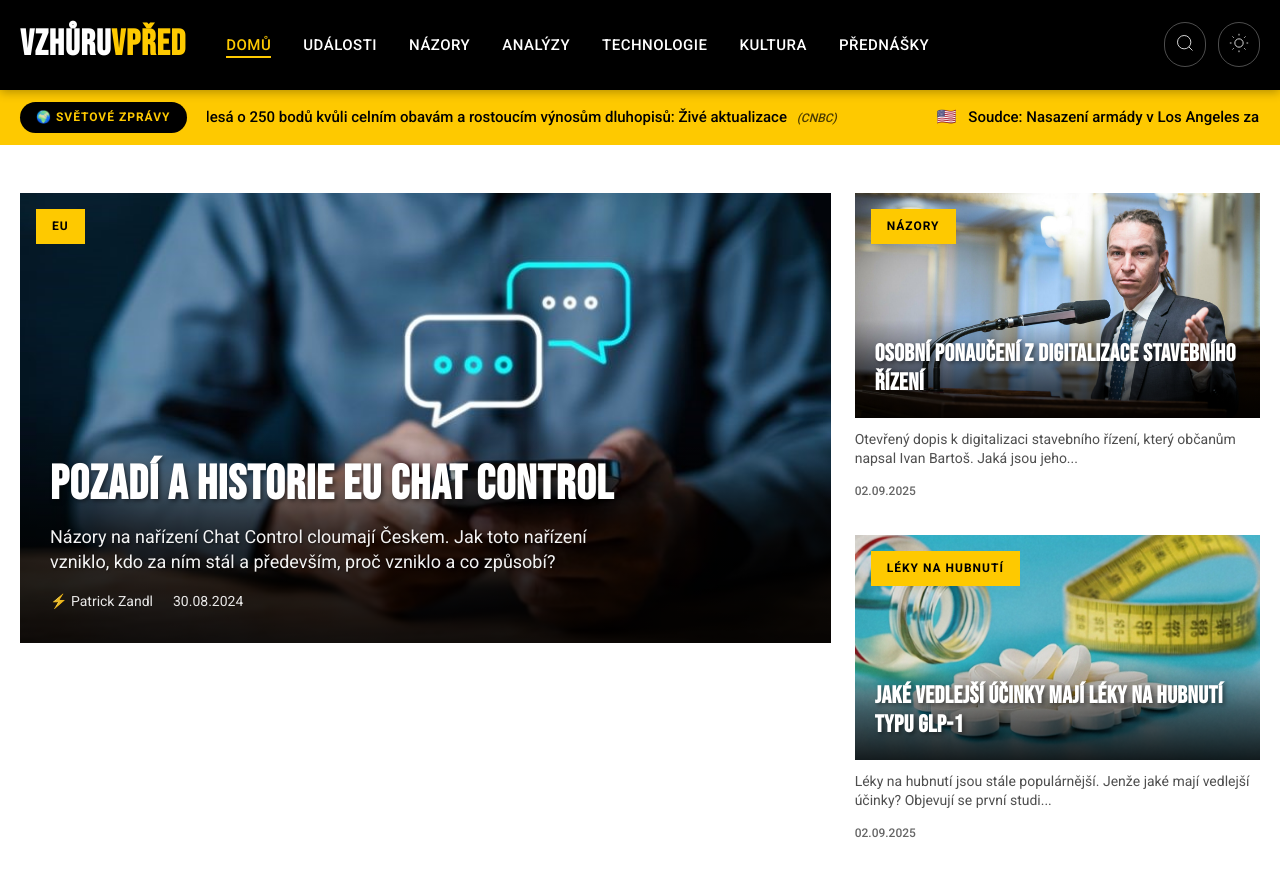
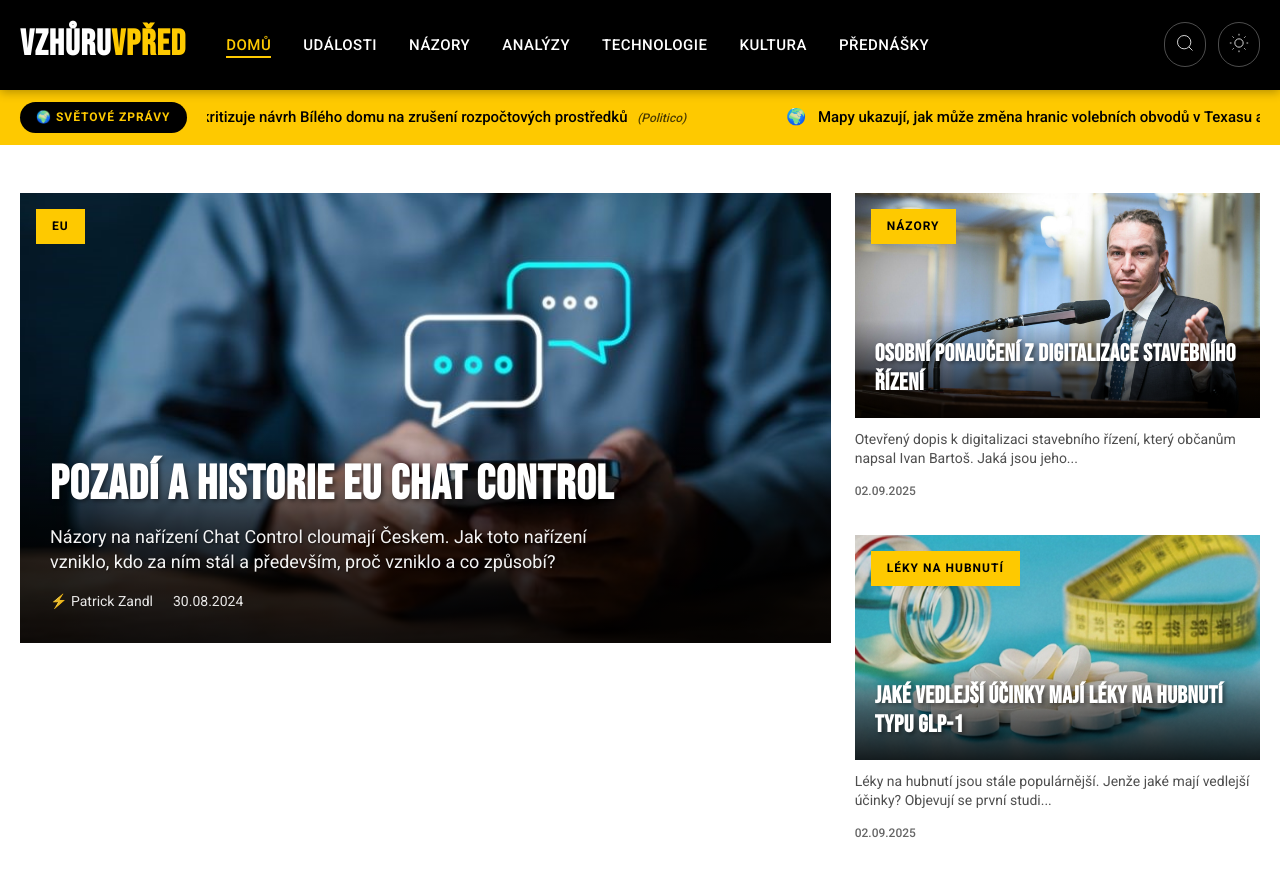
Before and after one commit to tangero/vzhuruvpred, a Jekyll site: the page built from index.html, in a window 1280 px wide and 900 px high. Shown: the top 877 px of the window. Built offline with Jekyll 4.4.1, drawn with Linux system fonts in a browser that asks for light colours; part of the change alters nothing that is shown.

Commit message:
Update world news 2025-09-03 15:21

```diff
--- a/_data/world_news.json
+++ b/_data/world_news.json
@@ -1,32 +1,98 @@
 {
-  "last_updated": "2025-09-03T14:18:09",
+  "last_updated": "2025-09-03T15:19:07",
   "articles": [
     {
       "flag": "🌍",
       "country": "global",
-      "title": "Dow Jones klesá o 250 bodů kvůli celním obavám a rostoucím výnosům dluhopisů: Živé aktualizace",
+      "title": "Murkowská kritizuje návrh Bílého domu na zrušení rozpočtových prostředků",
+      "original_title": "Murkowski slams White House pocket rescission proposal - Politico",
+      "url": "https://www.politico.com/live-updates/2025/09/02/congress/murkowski-slams-white-house-pocket-rescission-proposal-00539956",
+      "urlToImage": "https://www.politico.com/dims4/default/cbfc759/2147483647/resize/1200x/quality/90/?url=https%3A%2F%2Fstatic.politico.com%2F05%2Fbd%2Fd4bfe39642cba7da654c6261933f%2Fu-s-congress-76153.jpg",
+      "source": "Politico",
+      "publishedAt": "2025-09-02T16:18:09Z",
+      "description": "Aljašský republikán sám změnil původní žádost Bílého domu o vrácení peněz."
+    },
+    {
+      "flag": "🌍",
+      "country": "global",
+      "title": "Mapy ukazují, jak může změna hranic volebních obvodů v Texasu a Kalifornii ovlivnit křesla v Kongresu",
+      "original_title": "Maps show how Texas and California's redistricting could affect congressional seats - CBS News",
+      "url": "https://www.cbsnews.com/news/texas-californias-redistricting-maps/",
+      "urlToImage": "https://assets1.cbsnewsstatic.com/hub/i/r/2025/08/31/5c48b38a-70ab-40e2-aaee-15ac7e6bbc55/thumbnail/1200x630/96cda73af9fa342f631b1212b0e4da4c/newsom-abbot.png",
+      "source": "CBS News",
+      "publishedAt": "2025-09-02T14:38:19Z",
+      "description": "Podívejte se na mapy, jak by se mohl prosadit tlak Texasu a Kalifornie na základě výsledků voleb v roce 2024."
+    },
+    {
+      "flag": "🌍",
+      "country": "global",
+      "title": "Muž obviněný z vraždy po střelbě v Houstonu při vtípku se zaklepáním na dveře, při které zemřel 11letý chlapec",
+      "original_title": "Man charged with murder in Houston door-knock prank shooting of 11-year-old boy - ABC News",
+      "url": "https://abcnews.go.com/US/man-charged-murder-houston-ding-dong-ditch-shooting/story?id\\\\u003d125177715",
+      "urlToImage": null,
+      "source": "ABC News",
+      "publishedAt": "2025-09-02T14:26:15Z",
+      "description": ""
+    },
+    {
+      "flag": "🇺🇸",
+      "country": "us",
+      "title": "Chloë Grace Moretz a Kate Harrison se vdaly",
+      "original_title": "Chloë Grace Moretz and Kate Harrison are married - The Seattle Times",
+      "url": "https://www.seattletimes.com/entertainment/chloe-grace-moretz-and-kate-harrison-are-married/",
+      "urlToImage": "https://images.seattletimes.com/wp-content/uploads/2025/09/urnpublicidap.orgcb861fe9c5b14fb3621bf950b9bd9f9cPeople-Chloe_Grace_Moretz_Wedding_81011.jpg?d=1200x630",
+      "source": "The Seattle Times",
+      "publishedAt": "2025-09-02T14:20:39Z",
+      "description": "Herečka Chloë Grace Moretz a modelka Kate Harrison se vdaly. Dvojice si řekla ano během soukromého obřadu o svátku práce na neznámém místě."
+    },
+    {
+      "flag": "🌍",
+      "country": "global",
+      "title": "Dow Jones klesá o 250 bodů kvůli obavám z cel a rostoucím výnosům dluhopisů: Živě",
       "original_title": "Dow falls 250 points to kick off September on tariff worries, rising bond yields: Live updates - CNBC",
       "url": "https://www.cnbc.com/2025/09/01/stock-market-today-live-updates.html",
       "urlToImage": "https://image.cnbcfm.com/api/v1/image/108131509-1744642943126-gettyimages-2209682815-ag_nyse_02.jpeg?v=1756819988&w=1920&h=1080",
       "source": "CNBC",
       "publishedAt": "2025-09-02T14:03:00Z",
-      "description": "Wall Street zvažuje rozhodnutí odvolacího soudu, který v pátek určil většinu celosvětových cel Donalda Trumpa za nezákonná"
+      "description": "Wall Street zvažuje rozhodnutí odvolacího soudu, který v pátek označil většinu celních tarifů Donalda Trumpa za nelegální"
+    },
+    {
+      "flag": "🌍",
+      "country": "global",
+      "title": "Soudce rozhodl, že Trump nezákonně nasadil Národní gardu v Los Angeles",
+      "original_title": "Judge rules Trump illegally deployed National Guard to L.A. - NBC News",
+      "url": "https://www.nbcnews.com/news/us-news/judge-rules-trump-illegally-deployed-national-guard-l-rcna224779",
+      "urlToImage": "https://media-cldnry.s-nbcnews.com/image/upload/t_nbcnews-fp-1200-630,f_auto,q_auto:best/rockcms/2025-08/250813-california-national-guard-ch-1232-52aa67.jpg",
+      "source": "NBC News",
+      "publishedAt": "2025-09-02T13:52:00Z",
+      "description": "Kalifornský federální soudce v úterý rozhodl, že Trumpova administrativa porušila zákon z 19. století, když v červnu vyslala do Los Angeles 4000 příslušníků Národní gardy a 700 mariňáků."
+    },
+    {
+      "flag": "🌍",
+      "country": "global",
+      "title": "Trump po dnech spekulací o zdraví naznačuje „oznámení“",
+      "original_title": "Trump Teases ‘Announcement’ After Days of Health Speculation - The Daily Beast",
+      "url": "https://www.thedailybeast.com/trump-trails-announcement-after-days-of-health-speculation/",
+      "urlToImage": "https://www.thedailybeast.com/resizer/v2/H2JQJJNIVJBRPKSJYH63QIUKXY.jpg?smart=true&auth=d741f1ca039ae4b7a2bea2d1ddc412e3322985194212b3e58669f21ea40722e3&width=1200&height=630",
+      "source": "Daily Beast",
+      "publishedAt": "2025-09-02T13:36:00Z",
+      "description": "Online komentáře jsou plné záhadného mediálního hovoru."
     },
     {
       "flag": "🇺🇸",
       "country": "us",
-      "title": "Soudce: Nasazení armády v Los Angeles za Trumpa bylo nezákonné",
-      "original_title": "Judge says Trump administration’s use of US military in Los Angeles violated federal law - CNN",
-      "url": "https://www.cnn.com/2025/09/02/politics/national-guard-california-trump-posse-comitatus-act-breyer",
-      "urlToImage": "https://media.cnn.com/api/v1/images/stellar/prod/c-ap25220770215156.jpg?c=16x9&q=w_800,c_fill",
-      "source": "CNN",
-      "publishedAt": "2025-09-02T13:22:00Z",
-      "description": "Federální soudce v úterý rozhodl, že prezident Donald Trump a ministr obrany Pete Hegseth porušili federální zákon tím, že letos v létě použili americkou armádu k provádění donucovacích činností v ..."
+      "title": "Hvězda 'House of Cards' Robin Wright odhaluje 'sračkový' důvod, proč opouští USA",
+      "original_title": "'House Of Cards' Star Robin Wright Reveals 'S**tshow' Reason She's Leaving The U.S. - HuffPost",
+      "url": "https://www.huffpost.com/entry/robin-wright-leaving-us-england_n_68b6be4de4b081a4d93bbf3e",
+      "urlToImage": "https://img.huffingtonpost.com/asset/68b6e704180000a51e8c6f10.jpeg?cache=BJg5OZAeDQ&ops=500_281%2Cscalefit_1200_630",
+      "source": "HuffPost",
+      "publishedAt": "2025-09-02T13:29:02Z",
+      "description": "Oceněná herečka řekla, že v jejím novém domově je \"svoboda být sám sebou\", kde lidé skutečně \"žijí\"."
     },
     {
       "flag": "🌍",
       "country": "global",
-      "title": "Vědci objevili Alzheimer ve svých genech. A tohle podnikli dál: Zdravotní zprávy",
+      "title": "Tyto vědce našli Alzheimerovu chorobu ve svých genech. A tohle udělali dál: Shots - Health News",
       "original_title": "These scientists found Alzheimer’s in their genes. Here’s what they did next : Shots - Health News - NPR",
       "url": "https://www.npr.org/sections/shots-health-news/2025/09/02/nx-s1-5522371/alzheimers-risk-apoe4-genes-scientists-treatment-advocacy",
       "urlToImage": "https://npr.brightspotcdn.com/dims3/default/strip/false/crop/5557x3126+0+290/resize/1400/quality/100/format/jpeg/?url=http%3A%2F%2Fnpr-brightspot.s3.amazonaws.com%2Fe8%2F0f%2F2fbb4cdd4a9e92c51da2785ec4a7%2Fgettyimages-2183022841.jpg",
@@ -48,18 +114,18 @@
     {
       "flag": "🌍",
       "country": "global",
-      "title": "Herec z filmu Tanec s vlky Graham Greene zemřel ve věku 73 let",
-      "original_title": "'Dances with Wolves' actor Graham Greene dies at 73 - NBC News",
-      "url": "https://www.nbcnews.com/pop-culture/celebrity/dances-wolves-actor-graham-greene-dies-73-rcna228489",
-      "urlToImage": "https://media-cldnry.s-nbcnews.com/image/upload/t_nbcnews-fp-1200-630,f_auto,q_auto:best/rockcms/2025-09/250902-graham-greene-dances-with-wolves-mb-1224-2c1593.jpg",
-      "source": "NBC News",
-      "publishedAt": "2025-09-02T11:59:44Z",
-      "description": "Graham Greene, herec nominovaný na Oscara za film Tanec s vlky, zemřel v pondělí"
+      "title": "Dolby Vision 2 jde za HDR díky většímu využití AI a vyhlazování „autentického pohybu“",
+      "original_title": "Dolby Vision 2 goes beyond HDR with more AI and ‘authentic motion’ smoothing - The Verge",
+      "url": "https://www.theverge.com/news/768842/dolby-vision-2-launch-content-intelligence-tone-mapping",
+      "urlToImage": "https://platform.theverge.com/wp-content/uploads/sites/2/2025/09/dolby-vision-2.png?quality=90&strip=all&crop=11.95454479703%2C10.241010398487%2C85.432527797395%2C79.517979203025&w=1200",
+      "source": "The Verge",
+      "publishedAt": "2025-09-02T12:30:00Z",
+      "description": "Společnost Dolby oznámila Dolby Vision 2, který nabízí novou funkci „Content Intelligence“ pro optimalizaci televize na základě toho, co sledujete a kde to sledujete."
     },
     {
       "flag": "🌍",
       "country": "global",
-      "title": "Průzkum tvrdí, že mnoho majitelů iPhonu letos kvůli skládacímu telefonu přejde na Android",
+      "title": "Průzkum tvrdí, že mnoho majitelů iPhonů letos přejde na Android kvůli skládacímu telefonu",
       "original_title": "Survey claims many iPhone owners will switch to Android for a foldable this year - 9to5Mac",
       "url": "https://9to5mac.com/2025/09/02/survey-claims-many-iphone-owners-will-switch-to-android-for-a-foldable-this-year/",
       "urlToImage": "https://i0.wp.com/9to5mac.com/wp-content/uploads/sites/6/2025/09/2025-folding-phones.jpg?resize=1200%2C628&quality=82&strip=all&ssl=1",
@@ -76,7 +142,7 @@
       "urlToImage": "https://npr.brightspotcdn.com/dims3/default/strip/false/crop/4860x2734+0+265/resize/1400/quality/100/format/jpeg/?url=http%3A%2F%2Fnpr-brightspot.s3.amazonaws.com%2Fc6%2F3a%2F67dba5a344e0b7708210fc3eaacc%2Fap19050561576530.jpg",
       "source": "NPR",
       "publishedAt": "2025-09-02T11:26:42Z",
-      "description": "Jeden z největších potravinářských brandů světa se rozpadá deset let po problematické megafúzi zinscenované Warrenem Buffettem."
+      "description": "Jeden z největších světových potravinářských gigantů se rozpadá deset let po chaotické megafúzi zinscenované Warrenem Buffettem."
     },
     {
       "flag": "🌍",
@@ -92,57 +158,13 @@
     {
       "flag": "🇺🇸",
       "country": "us",
-      "title": "USA se proměňují v autokracii ve stylu 30. let, říká miliardář Ray Dalio",
-      "original_title": "The US is transforming into a 1930s-style autocracy, says billionaire Ray Dalio - CNN",
-      "url": "https://www.cnn.com/2025/09/02/business/trump-us-autocracy-ray-dalio-intl",
-      "urlToImage": "https://media.cnn.com/api/v1/images/stellar/prod/gettyimages-2211650156.jpg?c=16x9&q=w_800,c_fill",
-      "source": "CNN",
-      "publishedAt": "2025-09-02T10:59:00Z",
-      "description": "Spojené státy sklouzávají k autokratické politice ve stylu 30. let, varoval miliardář Ray Dalio."
-    },
-    {
-      "flag": "🌍",
-      "country": "global",
-      "title": "Živé zpravodajství z Trumpovy administrativy: Podle Bílého domu Trump pronese prohlášení v Oválné pracovně",
-      "original_title": "Trump admin live updates: Trump to make Oval Office announcement, White House says - ABC News",
-      "url": "https://abcnews.go.com/Politics/live-updates/trump-admin-live-updates/?id\\\\u003d125150863",
-      "urlToImage": null,
-      "source": "ABC News",
-      "publishedAt": "2025-09-02T10:33:00Z",
-      "description": ""
-    },
-    {
-      "flag": "🌍",
-      "country": "global",
-      "title": "Nahlášeno trestní oznámení po smrti dítěte v Houstonu při hře na schovávanou se zvoněním",
-      "original_title": "Charges filed after Houston child killed playing ding dong ditch - KHOU",
-      "url": "https://www.khou.com/article/news/crime/ding-dong-ditch-shooting-houston-texas-murder-charge/285-f3d7b4ea-0d55-4e95-9904-94fa9a852fe1",
-      "urlToImage": "https://media.khou.com/assets/KHOU/images/625e4850-9b40-4e39-9626-57677e107043/20250902T103115/625e4850-9b40-4e39-9626-57677e107043_1140x641.jpg",
-      "source": "KHOU.com",
-      "publishedAt": "2025-09-02T10:33:00Z",
-      "description": "Veselice v sousedství skončila tragédií. Nyní byly podány obvinění."
-    },
-    {
-      "flag": "🇺🇸",
-      "country": "us",
-      "title": "Sloupek | Co se Sanjay Gupta naučil po letech zkoumání chronické bolesti a mozku",
+      "title": "Komentář | Co se Sanjay Gupta za roky studia chronické bolesti a mozku naučil",
       "original_title": "Column | What Sanjay Gupta learned after years studying chronic pain and the brain - The Washington Post",
       "url": "https://www.washingtonpost.com/wellness/2025/09/02/sanjay-gupta-pain-relief/",
       "urlToImage": "https://www.washingtonpost.com/wp-apps/imrs.php?src=https://arc-anglerfish-washpost-prod-washpost.s3.amazonaws.com/public/4HBSHBVI65FE3G3QHSV2PDNPCM.jpg&w=1440",
       "source": "The Washington Post",
       "publishedAt": "2025-09-02T10:01:58Z",
-      "description": "V knize Sanjaye Gupty „Nemusí to bolet“ neurochirurg a medicínský reportér zkoumá nejnovější vědecké poznatky o úlevě od chronické bolesti."
-    },
-    {
-      "flag": "🌍",
-      "country": "global",
-      "title": "Kongres se vrací z přestávky, hrozí uzavření vlády, Epsteinovy dokumenty dominují Sněmovně",
-      "original_title": "Congress returns from recess as government shutdown deadline looms, Epstein files dominate the House - ABC News",
-      "url": "https://abcnews.go.com/Politics/congress-returns-recess-government-shutdown-deadline-looms-epstein/story?id\\\\u003d125159018",
-      "urlToImage": null,
-      "source": "ABC News",
-      "publishedAt": "2025-09-02T09:22:30Z",
-      "description": ""
+      "description": "V knize Sanjaye Gupty „Nemusí to bolet“ neurochirurg a medicínský žurnalista zkoumá nejnovější vědecké poznatky o zmírňování chronické bolesti."
     },
     {
       "flag": "🌍",
@@ -153,106 +175,73 @@
       "urlToImage": "https://cdn.wccftech.com/wp-content/uploads/2025/09/Samsung-Exynos-SoC-with-AMD-GPU.jpg",
       "source": "Wccftech",
       "publishedAt": "2025-09-02T09:12:00Z",
-      "description": "Největší překážkou masové výroby Exynosu 2600 byly nízké výtěžky Samsungu u 2nm procesu, nejnovější zprávy však naznačují, že společnost tyto problémy možná vyřešila"
+      "description": "Největší překážkou masové výroby Exynosu 2600 byla nízká výtěžnost Samsungova 2nm procesu, nejnovější zpráva však naznačuje, že společnost tyto problémy možná vyřešila"
     },
     {
       "flag": "🌍",
       "country": "global",
-      "title": "Nový katalyzátor by mohl umožnit recyklaci směsného plastu",
-      "original_title": "New catalyst could make mixed plastic recycling a reality - Phys.org",
-      "url": "https://phys.org/news/2025-09-catalyst-plastic-recycling-reality.html",
-      "urlToImage": "https://scx2.b-cdn.net/gfx/news/hires/2023/plastic.jpg",
-      "source": "Phys.Org",
-      "publishedAt": "2025-09-02T09:00:04Z",
-      "description": "Budoucnost recyklace plastů se možná brzy výrazně zjednoduší. Chemici představili nový proces, který může drasticky omezit či zcela obejít pracné třídění."
-    },
-    {
-      "flag": "🇺🇸",
-      "country": "us",
-      "title": "Dlouholetý demokratický kongresman Jerry Nadler odchází do důchodu",
-      "original_title": "Longtime Democratic Rep. Jerry Nadler to retire from Congress - The Washington Post",
-      "url": "https://www.washingtonpost.com/politics/2025/09/01/jerry-nadler-retire-congress/",
-      "urlToImage": "https://www.washingtonpost.com/wp-apps/imrs.php?src=https://arc-anglerfish-washpost-prod-washpost.s3.amazonaws.com/public/Z5YVHUVK35AZFNSBVRTLVC6KZU.JPG&w=1440",
-      "source": "The Washington Post",
-      "publishedAt": "2025-09-02T08:15:21Z",
-      "description": "Nadler, který New York zastupuje více než tři desetiletí, se podle informací zdroje obeznámeného s touto záležitostí nebude ucházet o znovuzvolení v příštích poločasných volbách."
-    },
-    {
-      "flag": "🌍",
-      "country": "global",
-      "title": "Obrovský písečný ‚slimák‘ se plazí kazašskou nivou, ale brzy může ztuhnout na místě. Pohled na Zemi z vesmíru",
+      "title": "Obrovský písečný ‚slimák‘ se plazí kazašskou nivou, ale brzy může ztuhnout na místě — pohled na Zemi z vesmíru",
       "original_title": "Giant sandy 'slug' crawls through floodplains in Kazakhstan, but it could soon be frozen in place — Earth from space - Live Science",
       "url": "https://www.livescience.com/planet-earth/geology/giant-sandy-slug-crawls-through-floodplains-in-kazakhstan-but-it-could-soon-be-frozen-in-place-earth-from-space",
       "urlToImage": "https://cdn.mos.cms.futurecdn.net/Bh6CJAnh9t4EFKdeoqE5Yn.jpg",
       "source": "Live Science",
       "publishedAt": "2025-09-02T07:00:00Z",
-      "description": "Snímek astronauta z roku 2022 ukazuje zvláštní dunové pole ve tvaru hlemýždě v srdci Kazašské stepi. Známky vegetace mezi pískem naznačují, že tyto duny jsou procesem fixovány na místě."
+      "description": "Snímek astronauta z roku 2022 ukazuje zvláštní, hlemýždě tvarované písečné pole v srdci Kazašské stepi. Známky vegetace mezi pískem naznačují, že se tyto duny fixují na místě."
     },
     {
       "flag": "🌍",
       "country": "global",
-      "title": "Jackpot Powerball dosáhl 1,3 miliardy dolarů po losování bez výherce",
-      "original_title": "Powerball jackpot reaches $1.3 billion after Labor Day drawing sees no winner - ABC News",
-      "url": "https://abcnews.go.com/US/powerball-jackpot-reaches-11-billion-labor-day-drawing/story?id\\\\u003d125155756",
+      "title": "Sledujte online, jak se 3. září v blízkosti Země v úrovni vzdálenosti Měsíce přehnal asteroid velký jako dopravní letadlo (video)",
+      "original_title": "Watch live online as an asteroid the size of a commercial jet passes within Earth-moon distance on Sept. 3 (video) - Space",
+      "url": "https://www.space.com/stargazing/watch-live-online-as-an-asteroid-the-size-of-a-commercial-jet-passes-within-earth-moon-distance-on-sept-3-video",
+      "urlToImage": "https://cdn.mos.cms.futurecdn.net/6VjPtVbzAwjhdnDcymKuL.jpg",
+      "source": "Space.com",
+      "publishedAt": "2025-09-01T22:00:00Z",
+      "description": "Asteroid 2025 QDB se přiblíží na vzdálenost jen něco málo přes polovinu cesty mezi Zemi a Měsíc a jeho průlet můžete sledovat živě online."
+    },
+    {
+      "flag": "🌍",
+      "country": "global",
+      "title": "Slepá rande Marsu s kometou 3I/ATLAS za měsíc - Avi Loeb",
+      "original_title": "The Blind Date of Mars with 3I/ATLAS in a Month - Avi Loeb – Medium",
+      "url": "https://avi-loeb.medium.com/the-blind-date-of-mars-with-3i-atlas-in-a-month-476c7288a576",
+      "urlToImage": "https://miro.medium.com/v2/resize:fit:1200/1*KCkI57V7uITpyrxFjzr03g.jpeg",
+      "source": "Medium",
+      "publishedAt": "2025-09-01T21:00:11Z",
+      "description": "Slepé rande je vzrušující, protože skýtá potenciál překvapení, zvláště když máte mezihvězdného partnera…"
+    },
+    {
+      "flag": "🌍",
+      "country": "global",
+      "title": "Bývalí ředitelé CDC tvrdí, že RFK Jr. ohrožuje zdraví Američanů",
+      "original_title": "Former CDC directors say RFK Jr. is endangering Americans' health - ABC News",
+      "url": "https://abcnews.go.com/Health/former-cdc-directors-rfk-jr-endangering-americans-health/story?id\\\\u003d125152952",
       "urlToImage": null,
       "source": "ABC News",
-      "publishedAt": "2025-09-02T05:15:00Z",
+      "publishedAt": "2025-09-01T17:48:45Z",
       "description": ""
     },
     {
       "flag": "🌍",
       "country": "global",
-      "title": "Experti varují před smrtící nemocí, která se vrací s nárůstem případů: ‚1 z 5 lidí zemře, někdy během jednoho nebo dvou dnů od nástupu nemoci‘",
-      "original_title": "Experts warn deadly disease returns with spike in number of cases: '1 in 5 people … die, sometimes within a day or two of becoming ill' - yahoo.com",
-      "url": "https://www.yahoo.com/news/articles/experts-warn-deadly-disease-returns-235000471.html",
-      "urlToImage": "https://s.yimg.com/ny/api/res/1.2/VI2BJHv1FlLyIGaYjfSwHA--/YXBwaWQ9aGlnaGxhbmRlcjt3PTEyMDA7aD02NzU7Y2Y9d2VicA--/https://media.zenfs.com/en/the_cool_down_737/c9b9054c6820d6e3b394f22da94bfa57",
+      "title": "Chagasova choroba, dlouho považovaná pouze za hrozbu v zahraničí, je rozšířená v Kalifornii a na jihu USA.",
+      "original_title": "Chagas disease, long considered only a threat abroad, is established in California and the Southern U.S. - yahoo.com",
+      "url": "https://www.yahoo.com/news/articles/chagas-disease-long-considered-only-100000024.html",
+      "urlToImage": "https://media.zenfs.com/en/la_times_articles_853/eecf4c15b39f74605c625592823cd505",
       "source": "Yahoo Entertainment",
-      "publishedAt": "2025-09-01T23:50:00Z",
-      "description": "K nákaze obvykle dochází jedním ze dvou způsobů."
+      "publishedAt": "2025-09-01T10:00:00Z",
+      "description": "Chagasova choroba je smrtelná, rozšířená a ve Spojených státech je mnohem častější, než si myslíte. Nedováží ji sem jen lidé ze zemí, kde se nemoc..."
     },
     {
       "flag": "🌍",
       "country": "global",
-      "title": "Nick Saban reaguje na úvodní porážku Alabamy od Florida State",
-      "original_title": "Nick Saban reacts to Alabama's season-opening loss to Florida State - 247Sports",
-      "url": "https://247sports.com/college/alabama/article/nick-saban-reacts-to-alabamas-season-opening-loss-to-florida-state-253345137/",
-      "urlToImage": "https://s3media.247sports.com/Uploads/Assets/248/696/12696248.jpg?width=1200&height=628&crop=1.91:1&fit=cover",
-      "source": "247Sports",
-      "publishedAt": "2025-09-01T23:20:03Z",
-      "description": "Nick Saban se vyjádřil k porážce Alabamy v 1. týdnu proti Florida State"
-    },
-    {
-      "flag": "🌍",
-      "country": "global",
-      "title": "Měsíční slepá rande Marsu s kometou 3I/ATLAS - Avi Loeb",
-      "original_title": "The Blind Date of Mars with 3I/ATLAS in a Month - Avi Loeb – Medium",
-      "url": "https://avi-loeb.medium.com/the-blind-date-of-mars-with-3i-atlas-in-a-month-476c7288a576",
-      "urlToImage": "https://miro.medium.com/v2/resize:fit:1200/1*KCkI57V7uITpyrxFjzr03g.jpeg",
-      "source": "Medium",
-      "publishedAt": "2025-09-01T21:00:11Z",
-      "description": "Slepé rande je vzrušující, protože skýtá potenciál překvapení, zvláště když se jedná o mezihvězdného partnera…"
-    },
-    {
-      "flag": "🌍",
-      "country": "global",
-      "title": "SpaceX s ohromujícím a nezastavitelným raketovým nosičem Falcon 9 dosáhla 9 startů za 10 dní a ohromujícího rekordu 30 misí!",
+      "title": "SpaceX s ohromujícím a nezastavitelným raketovým nosičem Falcon 9 dosáhla 9 startů za 10 dní a dechberoucího rekordu 30 misí!",
       "original_title": "SpaceX’s Stunning & Unstoppable Falcon 9 Rocket Leads To 9 Rocket Launches In 10 Days & An Eye-Popping Record 30 Missions! - Wccftech",
       "url": "https://wccftech.com/spacexs-stunning-unstoppable-falcon-9-rocket-leads-to-9-rocket-launches-in-10-days-an-eye-popping-record-30-missions/",
       "urlToImage": "https://cdn.wccftech.com/wp-content/uploads/2025/09/SPACEX-FALCON-9-AUGUST-LAUNCH-scaled.jpeg",
       "source": "Wccftech",
       "publishedAt": "2025-09-01T09:18:00Z",
-      "description": "SpaceX za 10 dní vypustila 9 raket, včetně nosiče Falcon 9 s rekordními 30 lety a 132 novými satelity Starlink."
-    },
-    {
-      "flag": "🌍",
-      "country": "global",
-      "title": "Lék na srdce užívaný miliony je zbytečný a možná i riskantní",
-      "original_title": "Common heart drug taken by millions found useless, possibly risky - ScienceDaily",
-      "url": "https://www.sciencedaily.com/releases/2025/08/250831010539.htm",
-      "urlToImage": "https://www.sciencedaily.com/images/1920/cardiology-heart-attack-disease-prevention.webp",
-      "source": "Science Daily",
-      "publishedAt": "2025-08-31T15:34:33Z",
-      "description": "Betablokátory po infarktu bez benefitů pro pacienty se zachovalou funkcí srdce, zjistila studie REBOOT. Rozsáhlý výzkum také odhalil vyšší rizika pro ženy."
+      "description": "SpaceX během 10 dní vypustila 9 raket, včetně nosiče Falcon 9 s rekordními 30 lety a 132 novými satelity Starlink."
     }
   ]
 }
```
